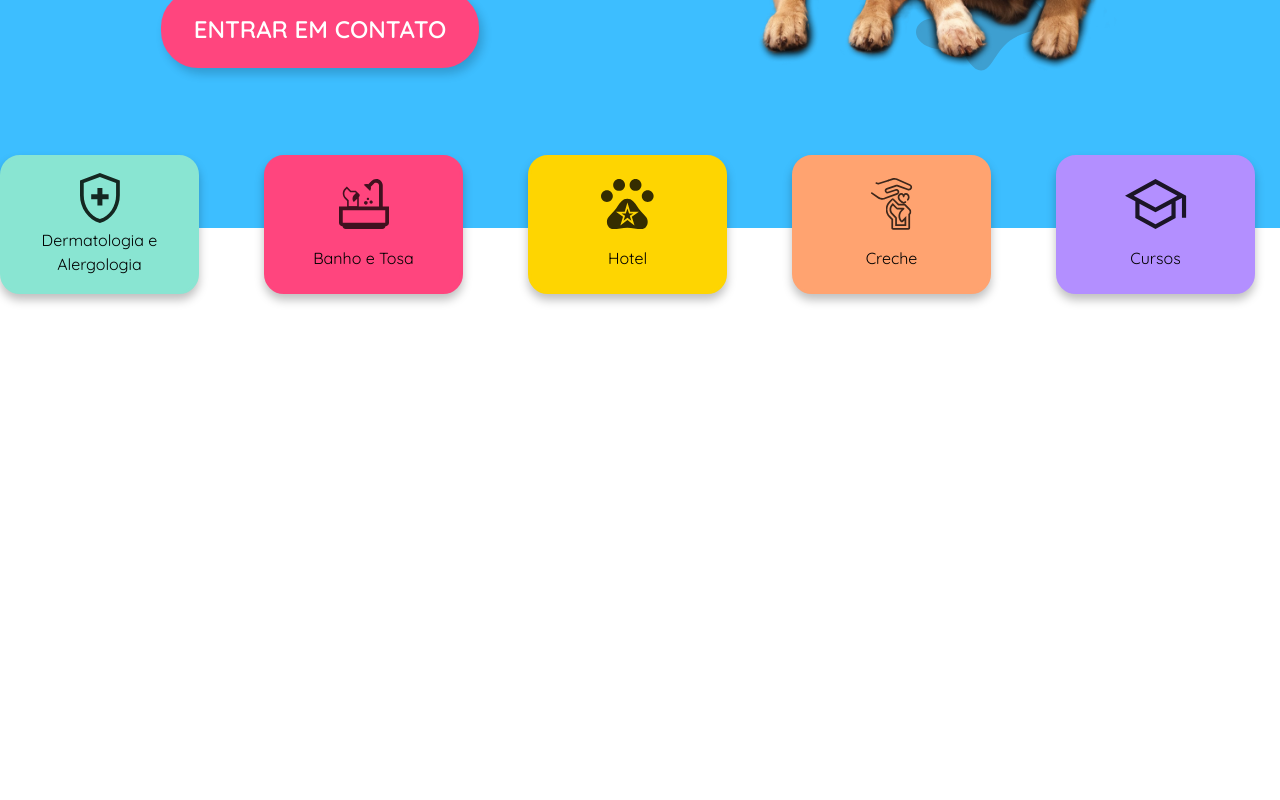
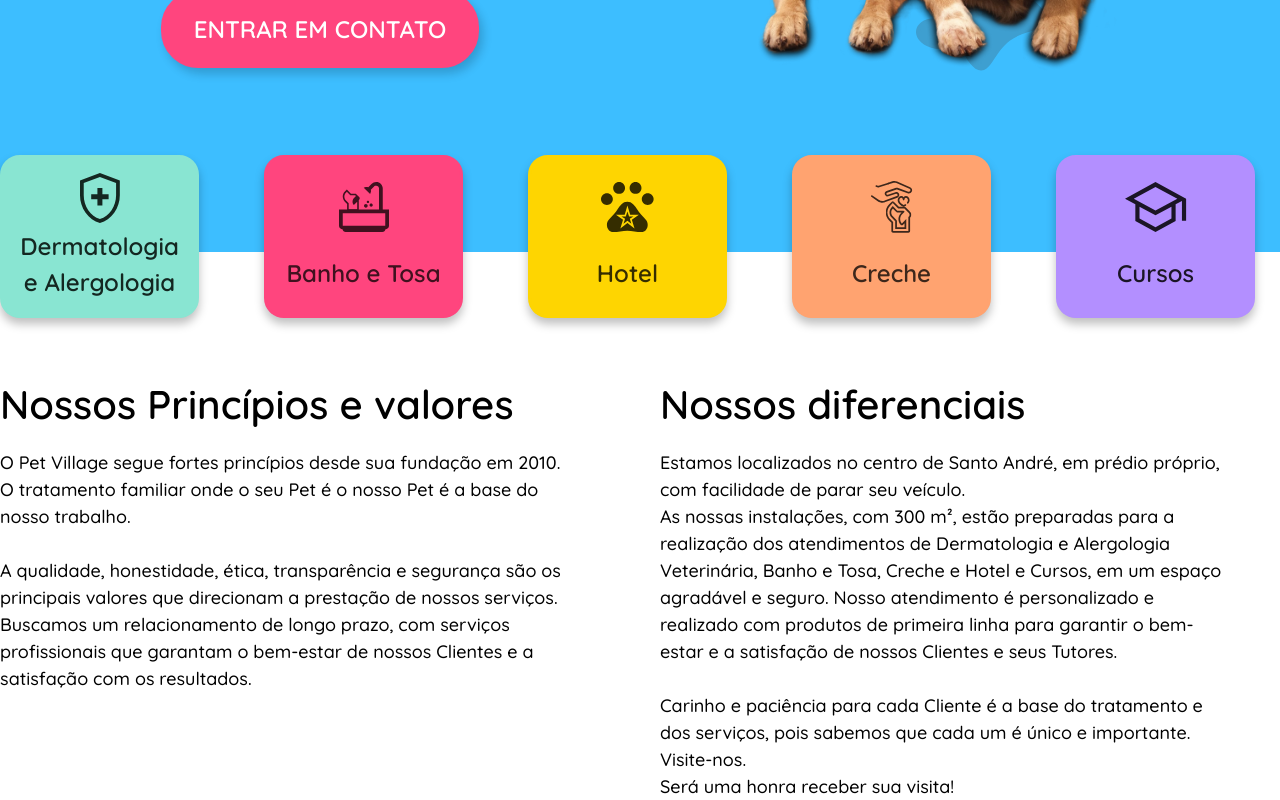
Before and after one commit to okborges/petvillage, a Nuxt app: page / in a window 1280 px wide. Shown: the part 449-1249 px from the top of the page. Before the commit the page ends 800 px from the top, so only its background shows below. Built offline with nearby package versions, Linux system fonts and the light colour scheme.

Commit message:
section dois

```diff
--- /dev/null
+++ b/components/SectionDois.vue
@@ -0,0 +1,60 @@
+<template>
+  <section class="mt-32">
+    <div class="container mx-auto grid lg:grid-cols-2 gap-10">
+      <div>
+        <h2>Nossos Princípios e valores</h2>
+        <p>
+          O Pet Village segue fortes princípios desde sua fundação em 2010. O
+          tratamento familiar onde o seu Pet é o nosso Pet é a base do nosso
+          trabalho.<br />
+          <br />
+          A qualidade, honestidade, ética, transparência e segurança são os
+          principais valores que direcionam a prestação de nossos serviços.
+          Buscamos um relacionamento de longo prazo, com serviços profissionais
+          que garantam o bem-estar de nossos Clientes e a satisfação com os
+          resultados.
+        </p>
+      </div>
+
+      <div>
+        <h2>Nossos diferenciais</h2>
+        <p>
+          Estamos localizados no centro de Santo André, em prédio próprio, com
+          facilidade de parar seu veículo.<br />
+          As nossas instalações, com 300 m², estão preparadas para a realização
+          dos atendimentos de Dermatologia e Alergologia Veterinária, Banho e
+          Tosa, Creche e Hotel e Cursos, em um espaço agradável e seguro. Nosso
+          atendimento é personalizado e realizado com produtos de primeira linha
+          para garantir o bem-estar e a satisfação de nossos Clientes e seus
+          Tutores.<br />
+          <br />
+          Carinho e paciência para cada Cliente é a base do tratamento e dos
+          serviços, pois sabemos que cada um é único e importante. Visite-nos.
+          <br />
+          Será uma honra receber sua visita!
+        </p>
+      </div>
+    </div>
+  </section>
+</template>
+
+<script>
+export default {};
+</script>
+
+<style lang="scss" scoped>
+section {
+  h2 {
+    font-weight: 600;
+    font-size: 2.5rem;
+    line-height: 3.0625rem;
+    padding-bottom: 1.25rem;
+  }
+  p {
+    font-weight: 500;
+    font-size: 1.125rem;
+    line-height: 1.6875rem;
+    max-width: 570px;
+  }
+}
+</style>
--- a/components/SectionUm.vue
+++ b/components/SectionUm.vue
@@ -55,6 +55,11 @@ export default {};
 section {
   background-color: #3dbeff;
 
+  p {
+    font-size: 1.5rem;
+    font-weight: 600;
+  }
+
   button {
     padding: 20px 30px;
     background: #ff457e;
@@ -98,22 +103,27 @@ section {
   }
 
   .cor-1 {
+    color: #142721;
     background-color: #89e5d2;
     border: 3px solid #89e5d2;
   }
   .cor-2 {
+    color: #40111f;
     background-color: #ff457e;
     border: 3px solid #ff457e;
   }
   .cor-3 {
+    color: #352d00;
     background-color: #fed501;
     border: 3px solid #fed501;
   }
   .cor-4 {
+    color: #3d271b;
     background-color: #ffa370;
     border: 3px solid #ffa370;
   }
   .cor-5 {
+    color: #1b1526;
     background-color: #b38fff;
     border: 3px solid #b38fff;
   }
--- a/pages/index.vue
+++ b/pages/index.vue
@@ -3,6 +3,7 @@
     <TheHeader />
     <main>
       <SectionUm />
+      <SectionDois />
     </main>
   </div>
 </template>
@@ -10,9 +11,10 @@
 <script>
 import SectionUm from '../components/SectionUm.vue';
 import TheHeader from '~/components/TheHeader.vue';
+import SectionDois from '~/components/SectionDois.vue';
 
 export default {
   name: 'IndexPage',
-  components: { TheHeader, SectionUm },
+  components: { TheHeader, SectionUm, SectionDois },
 };
 </script>
```
